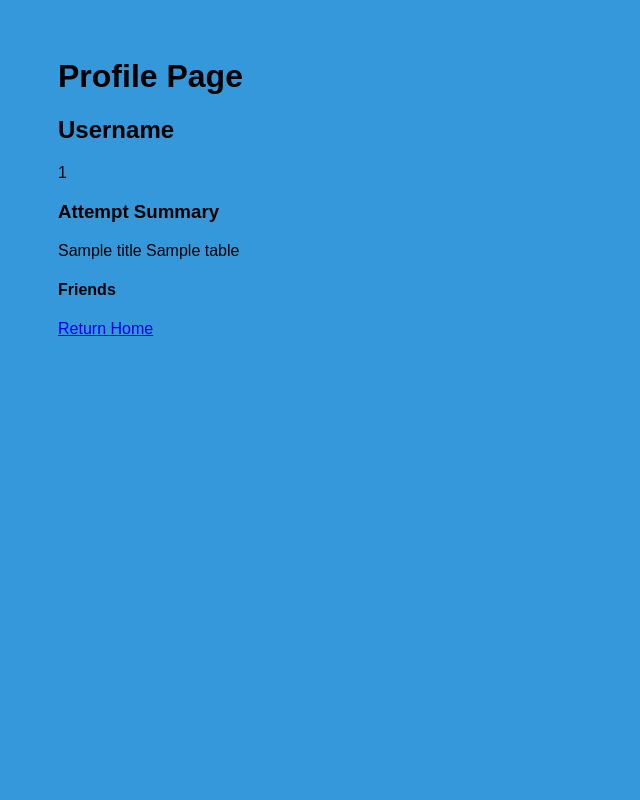
After one commit to jiayuqiujq/COMSW4111---Fake-News-Quiz, a Flask app: template app/templates/profile.html in a window 1280 px wide. The commit adds this page. Shown: the whole page, without its empty margins (0-640 px from the left). Run offline with Flask 2, Linux system fonts and the light colour scheme; the template is opened without the code that fills it: most values are stand-ins (such as "Sample title", 1, 10 or a date in 2020).

Commit message:
Built profile page with summary of attempts made

```diff
--- a/app/app.py
+++ b/app/app.py
@@ -1,4 +1,5 @@
 import os
+import pandas as pd
 from sqlalchemy import *
 from sqlalchemy.pool import NullPool
 from datetime import date
@@ -106,6 +107,33 @@ def do_admin_login():
     flash('wrong password!')
   return home()
 
+# Profile
+@app.route('/user_profile')
+def user_profile():
+  cursor = g.conn.execute("""
+          SELECT
+              Response.attempt_id, topic_name, SUM(score), time
+          FROM
+              Response, Attempt
+          WHERE
+              Response.uid = %(username)s AND Attempt.uid = Response.uid AND Attempt.attempt_id = Response.attempt_id
+          GROUP BY
+              Response.attempt_id, topic_name, time
+          ORDER BY
+              Response.attempt_id
+        """, {
+            'username': login_uid
+      })
+  attempt_summary_list = []
+  for result in cursor:
+    attempt_summary_list.append(result)
+  cursor.close()
+
+  attempt_summary = pd.DataFrame(attempt_summary_list, columns = ['Attempt No.', 'Topic', 'Attempt Score', 'Date Attempt Made']).set_index('Attempt No.')
+
+  context = dict(uid = login_uid)
+  return render_template("profile.html", tables=[attempt_summary.to_html(classes='data')], titles=attempt_summary.columns.values, **context)
+
 # Starting an Attempt
 
 @app.route('/new_attempt', methods=['POST'])
@@ -148,7 +176,7 @@ def new_attempt():
     result1 = cursor1.fetchone()
     if result1 is None:
       global attempt_id
-      attempt_id = 0
+      attempt_id = 1
     else:
       attempt_id = result1['last_attempt'] + 1
     today = date.today()
--- a/app/templates/answer.html
+++ b/app/templates/answer.html
@@ -21,6 +21,8 @@
       {{source}}
     </div>
 
+    <p><a href="/">Return Home</a></p>
+
 
 </body>
 
--- a/app/templates/homepage.html
+++ b/app/templates/homepage.html
@@ -7,6 +7,8 @@
     <h1>Welcome</h1>
 
     <div>{{name}}</div>
+
+    <p><a href="/user_profile">See User Profile</a></p>
 
     <h2>Topics Available</h2>
     <div>
--- /dev/null
+++ b/app/templates/profile.html
@@ -0,0 +1,30 @@
+<html>
+
+<link rel="stylesheet" href="/static/style.css" type="text/css">
+
+
+<body>
+    <h1>Profile Page</h1>
+
+    <h2>Username</h2>
+    <div>
+        <div>{{uid}}</div>
+
+    </div>
+
+    <h3>Attempt Summary</h3>
+
+    {% for table in tables %}
+        {{titles[loop.index]}}
+        {{ table|safe }}
+    {% endfor %}
+
+    <h4>Friends</h4>
+
+
+    <p><a href="/">Return Home</a></p>
+
+
+
+</body>
+</html>
```
